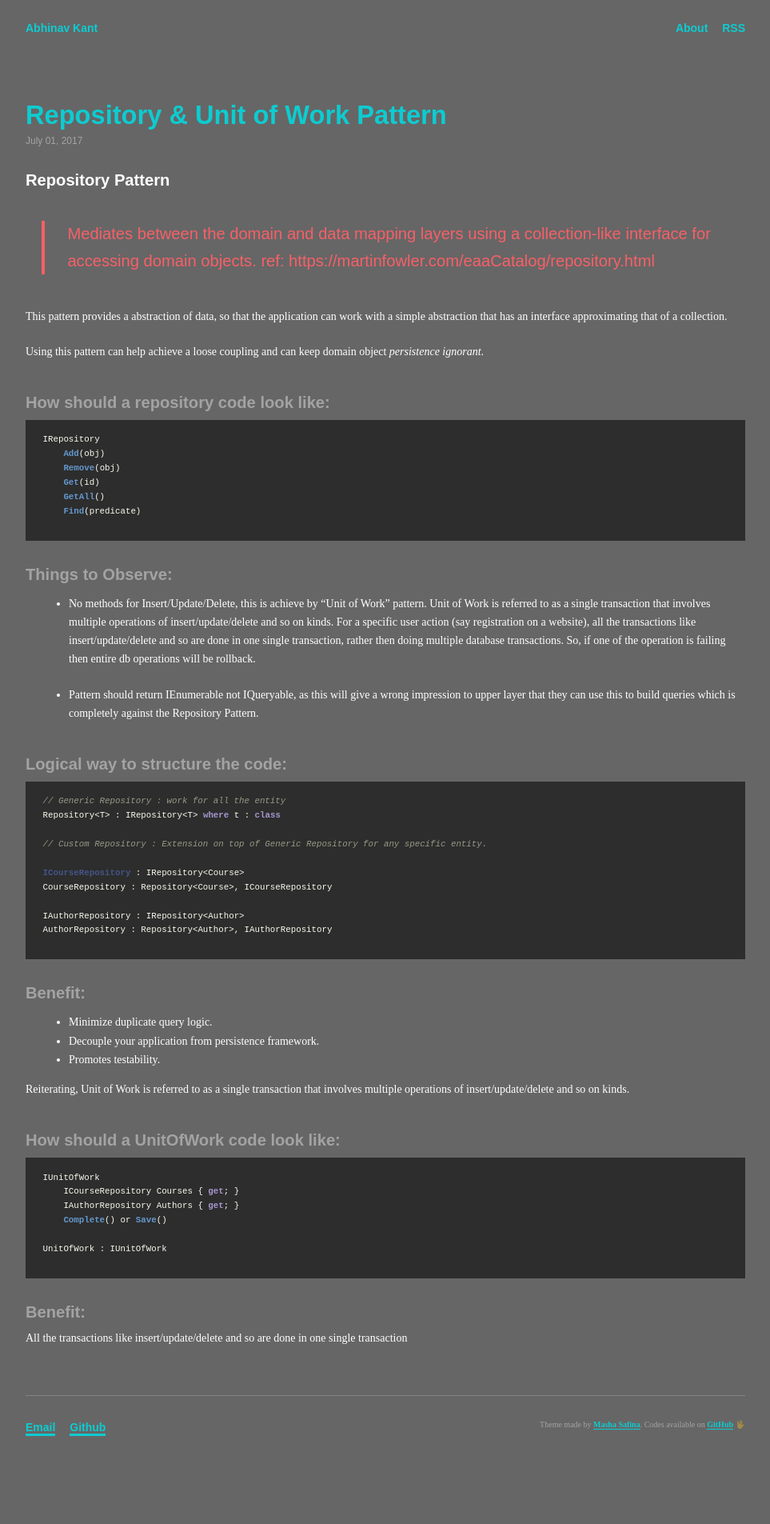
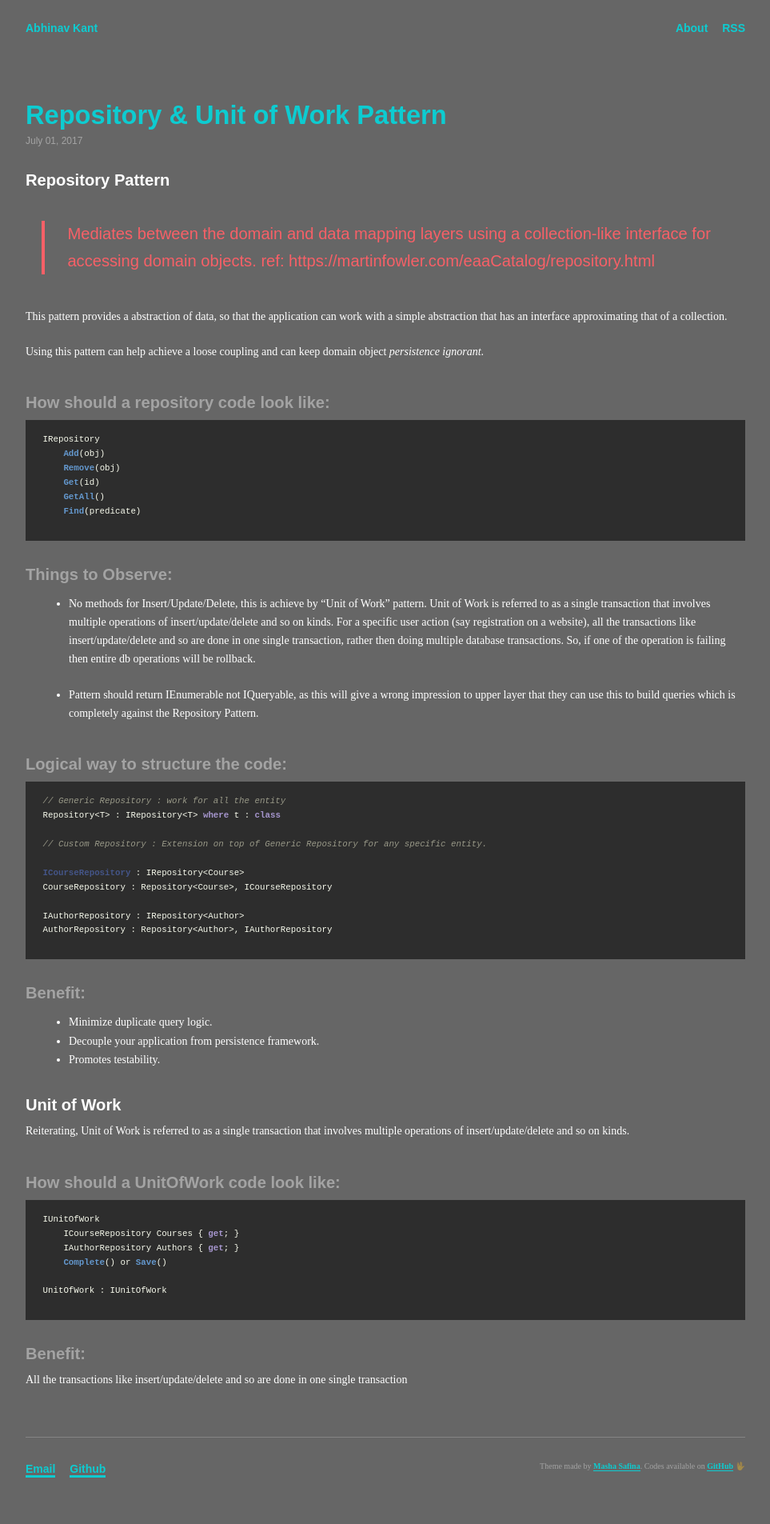
Before and after one commit to abhinavkant/abhinavkant.github.io, a Jekyll site: the page built from _posts/2017-08-17-repository-pattern.md, in a window 1280 px wide. Shown: the whole page at 80% size, without its empty margins (158-1121 px from the left). Built offline with Jekyll 4.4.1, drawn with Linux system fonts in a browser that asks for light colours; some web fonts are replaced; before the commit the page ends 1852 px from its top, so only the background shows below that.

Commit message:
SOLID PRINCIPLE, Reposotiory Pattern, Unit of Work

```diff
--- a/_posts/2017-08-17-repository-pattern.md
+++ b/_posts/2017-08-17-repository-pattern.md
@@ -4,6 +4,7 @@ title: "Repository & Unit of Work Pattern"
 date: 2017-07-01
 tags: [patterns]
 ---
+
 ## Repository Pattern
 
 > Mediates between the domain and data mapping layers using a collection-like interface for accessing domain objects.
@@ -51,6 +52,7 @@ AuthorRepository : Repository<Author>, IAuthorRepository
 * Decouple your application from persistence framework.
 * Promotes testability.
 
+## Unit of Work
 Reiterating, Unit of Work is referred to as a single transaction that involves multiple operations of insert/update/delete and so on kinds.
 
 ### How should a UnitOfWork code look like:
```
